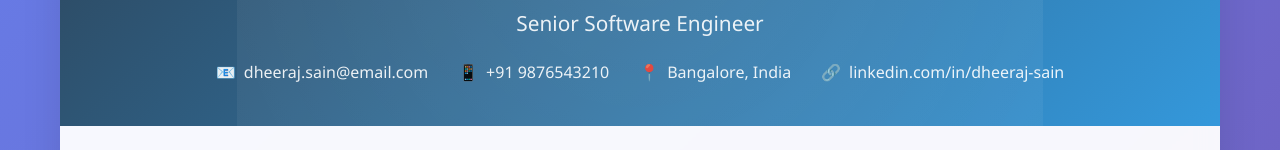
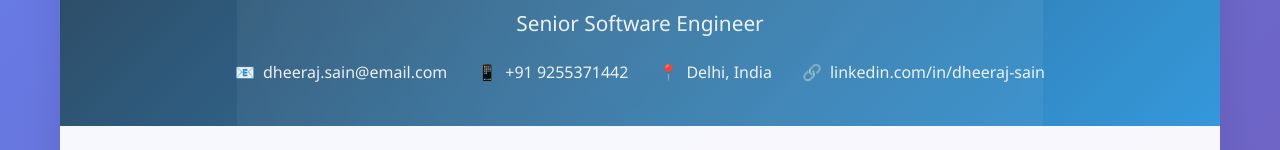
Before and after one commit to dheeraj-sain/portfolio-test, a plain HTML site: page index.html in a window 1280 px wide. Shown: the part 297-447 px from the top of the page. Drawn offline with Linux system fonts and the light colour scheme.

Commit message:
Update index.html

```diff
--- a/index.html
+++ b/index.html
@@ -315,11 +315,11 @@
                     </div>
                     <div class="contact-item">
                         <span>📱</span>
-                        <span>+91 9876543210</span>
+                        <span>+91 9255371442</span>
                     </div>
                     <div class="contact-item">
                         <span>📍</span>
-                        <span>Bangalore, India</span>
+                        <span>Delhi, India</span>
                     </div>
                     <div class="contact-item">
                         <span>🔗</span>
```
